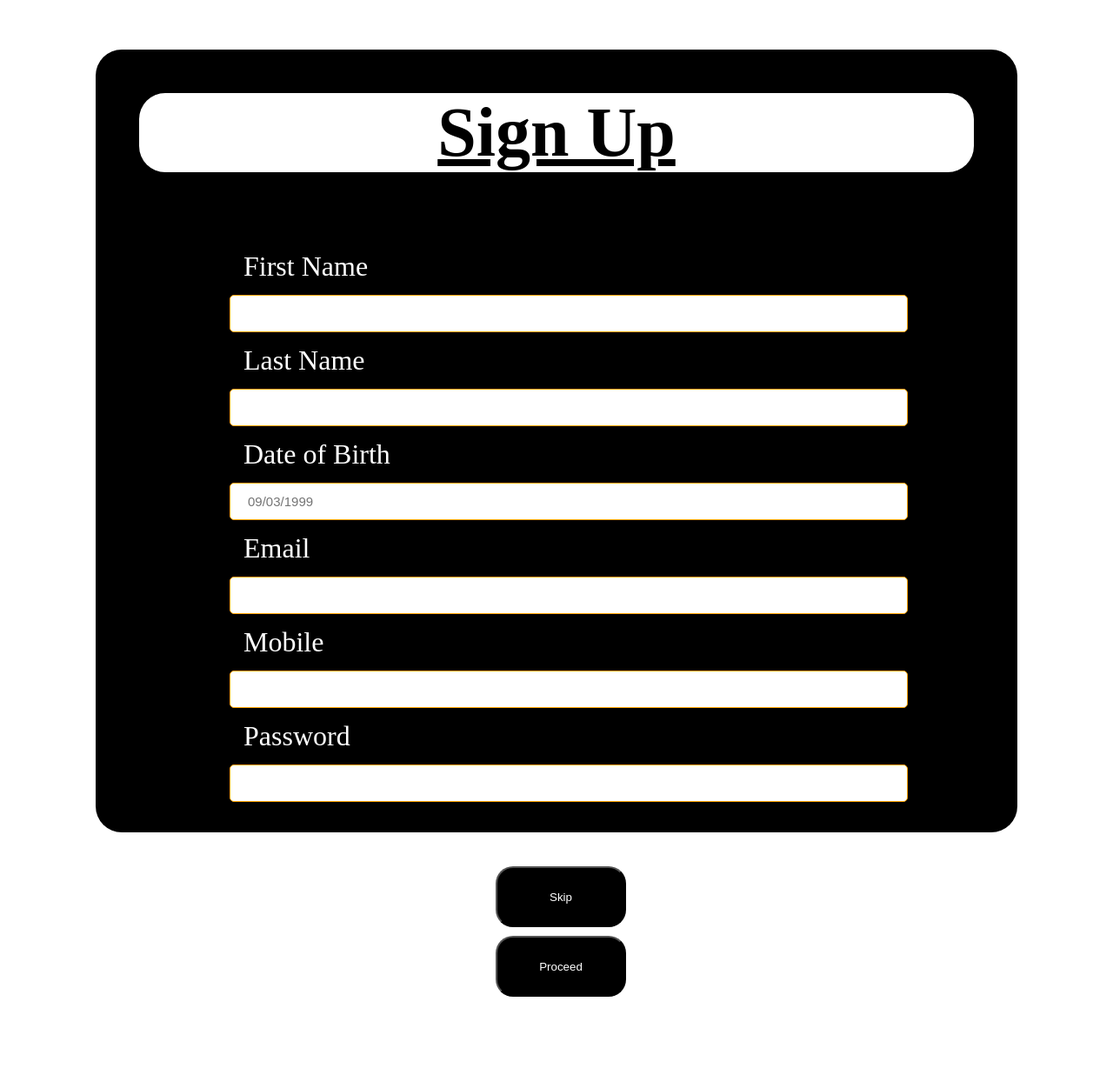
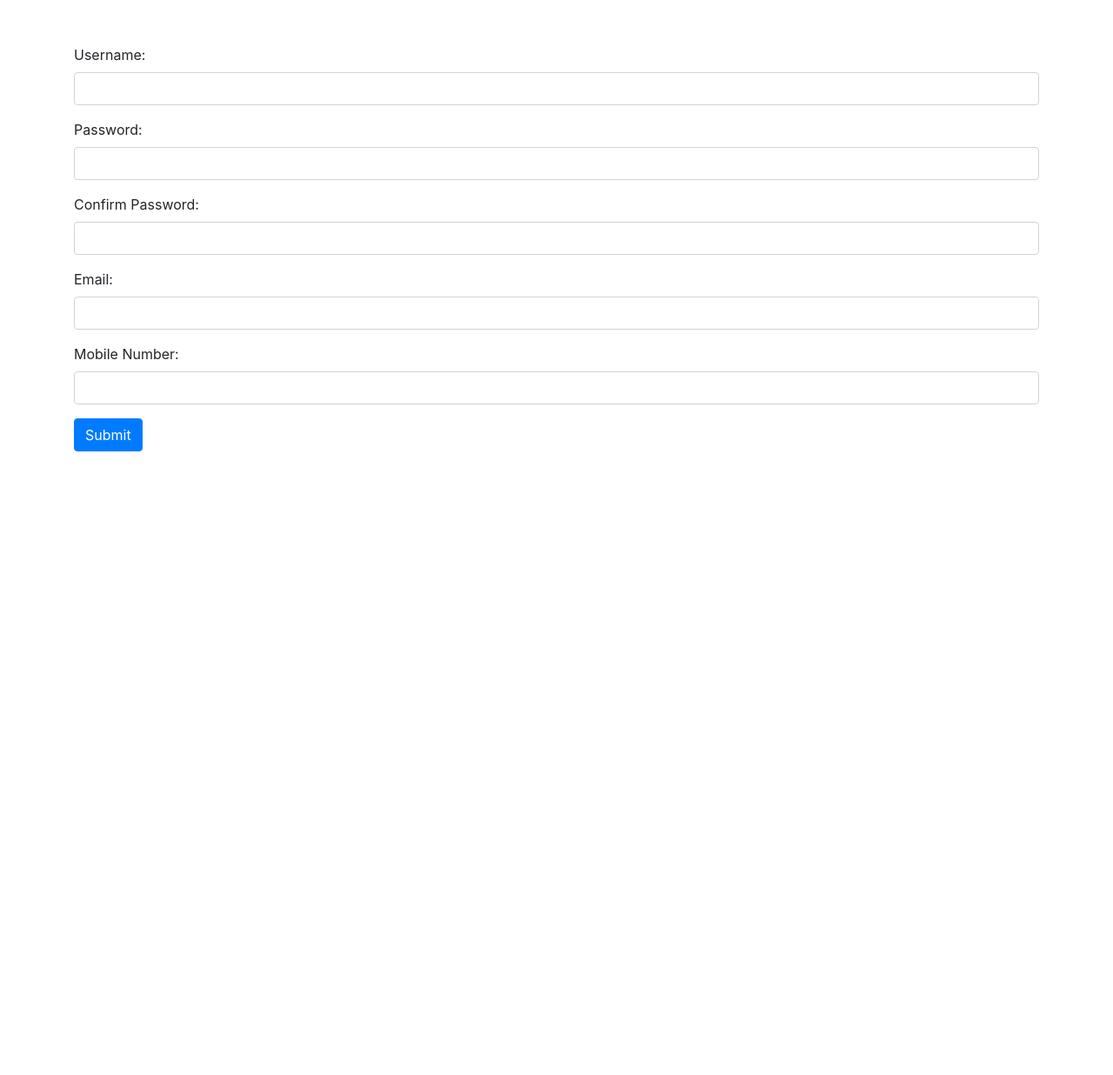
Before and after one commit to adityabiswal2147207/Railway-Managment-System, a plain HTML site: page userregistration.html in a window 1280 px wide. Shown: the part 113-1349 px from the top of the page at 87% size. After the commit the page ends 800 px from the top, so only its background shows below. Drawn offline with nearby package versions, Linux system fonts and the light colour scheme.

Commit message:
Update userregistration.html

```diff
--- a/userregistration.html
+++ b/userregistration.html
@@ -1,110 +1,69 @@
-<html>
+<!DOCTYPE html>
+<html lang="en">
+
 <head>
     <meta charset="UTF-8">
-        <meta name="viewport" content="width=device-width">
-        <title>Registration</title>
-        <link rel="stylesheet" href="contact.css">
+    <meta http-equiv="X-UA-Compatible" content="IE=edge">
+    <meta name="viewport" content="width=device-width, initial-scale=1.0">
+    <title>Document</title>
+    <!-- Latest compiled and minified CSS -->
+    <link rel="stylesheet" href="https://cdn.jsdelivr.net/npm/bootstrap@4.6.1/dist/css/bootstrap.min.css">
+
+    <!-- jQuery library -->
+    <script src="https://cdn.jsdelivr.net/npm/jquery@3.5.1/dist/jquery.slim.min.js"></script>
+
+    <!-- Popper JS -->
+    <script src="https://cdn.jsdelivr.net/npm/popper.js@1.16.1/dist/umd/popper.min.js"></script>
+
+    <!-- Latest compiled JavaScript -->
+    <script src="https://cdn.jsdelivr.net/npm/bootstrap@4.6.1/dist/js/bootstrap.bundle.min.js"></script>
     <style>
-                            *{
+        * {
             margin: 0;
             padding: 0;
             box-sizing: border-box;
         }
-        body{
+
+        body {
             background-color: white;
         }
-        header{
+
+        header {
             background-color: black;
             height: 60px;
             display: flexbox;
             z-index: 0;
         }
-        header .navbar{
+
+        header .navbar {
             display: flexbox;
         }
-        header .navbar ul{
+
+        header .navbar ul {
             display: flex;
         }
-        header .navbar ul li{
+
+        header .navbar ul li {
             display: flex;
             list-style: none;
         }
-        header .navbar ul li a{
+
+        header .navbar ul li a {
             text-decoration: none;
             list-style: none;
             color: white;
             padding: 20px;
         }
-        header .navbar ul li a:hover{
+
+        header .navbar ul li a:hover {
             background-color: white;
             color: black;
             border-radius: 20px;
         }
-        #login{
-            margin-left: 750px;
-            background-color: violet;
-            color: black;
-        }
-        #login:hover{
-            background-color: white;
-            border-radius: 20px;
-        }
-        .container{
-            padding: 70px;
-            margin: 40px;
-        }
-        .modal{
-            padding: 50px;
-            background-color: black;
-            color: white;
-            border-radius: 30px;
-            height: 900px;
-        }
-        .modal-body h3{
-            font-size: 10vh;
-            color: black;
-            text-decoration: underline;
-            text-align: center;
-            background-color: white;
-            border-radius: 30px;
-        }
-        .row{
-            padding: 90px;
-        }
-        .row label{
-            font-size: 4vh;
-            margin-left: 30px;
-        }
-        .row input{
-            width: 100%;
-            padding: 12px 20px;
-            border: 1px solid orange;
-            margin: 14px;
-            border-radius: 5px;
-            font-size: 15px;
-        }
-        .row button{
-            width: 150px;
-            height: 70px;
-            border-radius: 20px;
-            background-color: black;
-            color: white;
-            margin-left: 320px;
-            margin-top: -0px;
-        }
-        #btn1{
-            margin-top: -120px;
-        }
-        #btn2{
-            margin-top: -40px;
-        }
-        .row button:hover{
-            cursor: pointer;
-            background-color: orange;
-        }
+
     </style>
+</head>
 
-    </head>
 <body>
     <header>
         <div class="navbar">
@@ -113,157 +72,103 @@
                 <li><a href="packages2.html">Packages</a></li>
                 <li><a href="#">Special Trains</a></li>
                 <li><a href="#">Services</a></li>
-                <li id="login"><a href="Login.html">Login</a></li>
             </ul>
         </div>
     </header>
+    <h1 class="text-center bg-dark text-white">Register Yourself With Railways</h1>
+    <div class="container">
+        <form onclick="return validation()">
+            <br>
+            <br>
+            <div class="form-group">
+                <label>Username:</label>
+                <input type="text" name="" id="username" class="form-control">
+                <span id="usererror" class="text-danger font-weight-bold"></span>
             </div>
-<div class="container">
-  <form id="contact" action="" method="post">
-    <div class="modal" id="login-modal" tabindex="-1">
-      <div class="modal-dialog">
-          <div class="modal-content">
+            <div class="form-group">
+                <label>Password:</label>
+                <input type="text" name="" id="password" class="form-control">
+                <span id="passworderror" class="text-danger font-weight-bold"></span>
+            </div>
+            <div class="form-group">
+                <label>Confirm Password:</label>
+                <input type="text" name="" id="cpassword" class="form-control">
+                <span id="cpassworderror" class="text-danger font-weight-bold"></span>
+            </div>
+            <div class="form-group">
+                <label>Email:</label>
+                <input type="email" name="" id="email" class="form-control">
+                <span id="emailerror" class="text-danger font-weight-bold"></span>
+            </div>
+            <div class="form-group">
+                <label>Mobile Number:</label>
+                <input type="text" name="" id="number" class="form-control">
+                <span id="mobileerror" class="text-danger font-weight-bold"></span>
+            </div>
+            <input type="submit" name="" class="btn btn-primary">
 
-              <div class="modal-body">
-                  <h3 class="modal-title">Sign Up</h3>
-
-                  <form action="/#">
-                      <div class="row">
-                          <div class="col">
-                              <label for="fname">First Name</label>
-                              <div class="input-group mb-2">
-                                  <input type="text" class="form-control" id="fname" oninput="alphaOnly(this)">
-                              </div>
+        </form>
     </div>
 
 
-                          <div class="col">
-                              <label for="lname">Last Name</label>
-                              <div class="input-group mb-2">
-                                  <input type="text" class="form-control" id="lname">
-                              </div>
-                          </div>
-                      <label for="dob">Date of Birth</label>
-                      <div class="input-group mb-2">
-                          <input type="text" class="form-control" id="dob" placeholder="09/03/1999">
-                      </div>
-                      <label for="email">Email</label>
-                      <div class="input-group mb-2">
-                          <input type="text" class="form-control" id="email">
-                      </div>
 
-                      <label for="mobile">Mobile</label>
-                      <div class="input-group mb-2">
-                          <div class="input-group-prepend">
-                              <span class="input-group-text"></span>
-                          </div>
-                          <input type="text" class="form-control" id="mobile">
-                      </div>
-                      <label for="password">Password</label>
-                      <div class="input-group mb-2">
-                          <input type="password" class="form-control" id="password">
-                      </div>
-                      </div>
-                  </form>
+    <script type="text/javascript">
+        function validation() {
+            var username = document.getElementById('username').value;
+            var password = document.getElementById('password').value;
+            var cpassword = document.getElementById('cpassword').value;
+            var email = document.getElementById('email').value;
+            var number = document.getElementById('number').value;
 
-                  <div class="row m-0 p-0 justify-content-end">
-                      <button type="button" class="btn btn-secondary m-1" data-dismiss="modal" id="btn1">Skip</button>
-                      <button type="button" class="btn btn-success m-1"
-                          onclick="javascript:signUpProcess()" id="btn2">Proceed</button>
-                  </div>
-              </div>
 
-          </div>
-      </div>
-  </div>
-  <script>
+            var usercheck = /^[A-Za-z.]{3,30}$/;
+            var passwordcheck = /^(?=.[0-9])(?=.*[!@#$%^&*])[a-zA-z0-9!@#$%^&*]{8,16}$/;
+            var emailcheck = /^[A-Za-z_]{3,}@[A-Za-z]{3,}.{1}[A-Za-z.]{2,6}$/;
+            var mobilecheck = /^[789][0-9]{9}$/;
 
-      var fname = document.getElementById('fname')
-      var lname = document.getElementById('lname')
-      var dob = document.getElementById('dob')
-      var email = document.getElementById('email')
-      var mobile = document.getElementById('mobile')
-      var ref = document.getElementById('refC')
-      var pass = document.getElementById('password')
-
-      mobile.oninput = function () {
-          if(mobile.value.length>10) mobile.value=mobile.value.slice(0,10)
-          var regex = /[^0-9]/gi;
-          mobile.value = mobile.value.replace(regex, "");
+            if (usercheck.test(username)) {
+                document.getElementById('usererror').innerHTML = " ";
+            }
+            else {
+                document.getElementById('usererror').innerHTML = "** username is invalid";
+                return false;
             }
 
-      fname.oninput=lname.oninput= function () {
-          var regex = /[^a-z]/gi;
-          fname.value = fname.value.replace(regex, "");
-          lname.value = lname.value.replace(regex, "");
+            if (passwordcheck.test(password)) {
+                document.getElementById('passworderror').innerHTML = " ";
+            }
+            else {
+                document.getElementById('passworderror').innerHTML = "** Your password is invalid";
+                return false;
             }
 
-      function signUpProcess() {
-          var fname = document.getElementById('fname')
-          var lname = document.getElementById('lname')
-          var dob = document.getElementById('dob')
-          var email = document.getElementById('email')
-          var mobile = document.getElementById('mobile')
-          var ref = document.getElementById('refC')
-          var pass = document.getElementById('password')
-          //validate
-          if (
-              !fname ||
-              !lname ||
-              !dob ||
-              !email ||
-              !mobile ||
-              !pass
-          ) {
-              alert("All Fields are mandatory except \"Referal\"")
-              return
+            if (cpassword.match(password)) {
+                document.getElementById('cpassworderror').innerHTML = " ";
+            }
+            else {
+                document.getElementById('cpassworderror').innerHTML = "** Your password is not matching, confirm again!";
+                return false;
             }
 
-          var passReg = /^(?=.[a-z])(?=.[A-Z])(?=.\d)(?=.[~`!@#$%^_+={}|:"<>,.?])[A-Za-z\d@$!%*?&]{8,}$/
-          if (!passReg.test(pass.value)) {
-              alert("Password must contain atleast 1 Upper Case, 1 Lower Case, 1 Digit, 1 Special Character and It should be minimum 8 characters.")
-              return
+            if (emailcheck.test(email)) {
+                document.getElementById('emailerror').innerHTML = " ";
             }
-          var refReg = /^DM(?=.*[A-Z]){8,10}$/
-          if (ref.value && !refReg.test(ref.value)) {
-              alert("Invalid Referal Code")
-              return
+            else {
+                document.getElementById('emailerror').innerHTML = "** You have entered an invalid email id";
+                return false;
             }
-          var mobReg = /[0-9]{10,10}/
-          if (!mobReg.test(mobile.value)) {
-              alert("Invalid Mobile Number")
-              return
+
+            if (mobilecheck.test(number)) {
+                document.getElementById('mobileerror').innerHTML = " ";
             }
-          var emailReg = /^\w+([\.-]?\w+)@\w+([\.-]?\w+)(\.\w{2,3})+$/
-          if (!emailReg.test(email.value)) {
-              alert("Invalid Email")
-              return
+            else {
+                document.getElementById('mobileerror').innerHTML = "** You have entered a invalid mobile number";
+                return false;
             }
-          var dateReg = /^(0[1-9]|1[0-9]|2[0-9]|3[0-1])(\/)(0[1-9]|1[0-2])(\/)(19[0-9]{2}|20[0-2]{1}[0-9]{1})$/gm
-          if (!dateReg.test(dob.value)) {
-              alert("Invalid Date of Birth")
-              return
         }
-          var nameReg = /([a-z]*)/gi
-          if (!nameReg.test(fname.value)) {
-              alert("Name cannot contain numbers")
-              return
-          }
-          if (!nameReg.test(lname.value)) {
-              alert("Name cannot contain numbers")
-              return
-          }
-          alert("Registered Successfully")
-      }
+
     </script>
-  <script>
-      document.getElementById("section-1").onwheel = function (event) {
-          if (event.deltaY >= 0) {
-              document.getElementById("header").style.display = "none";
-          } else {
-              document.getElementById("header").style.display = "flex";
-          }
-      };
-  </script>
+
 </body>
+
 </html>
```
Lines whose indentation alone changed are shown as unchanged.
